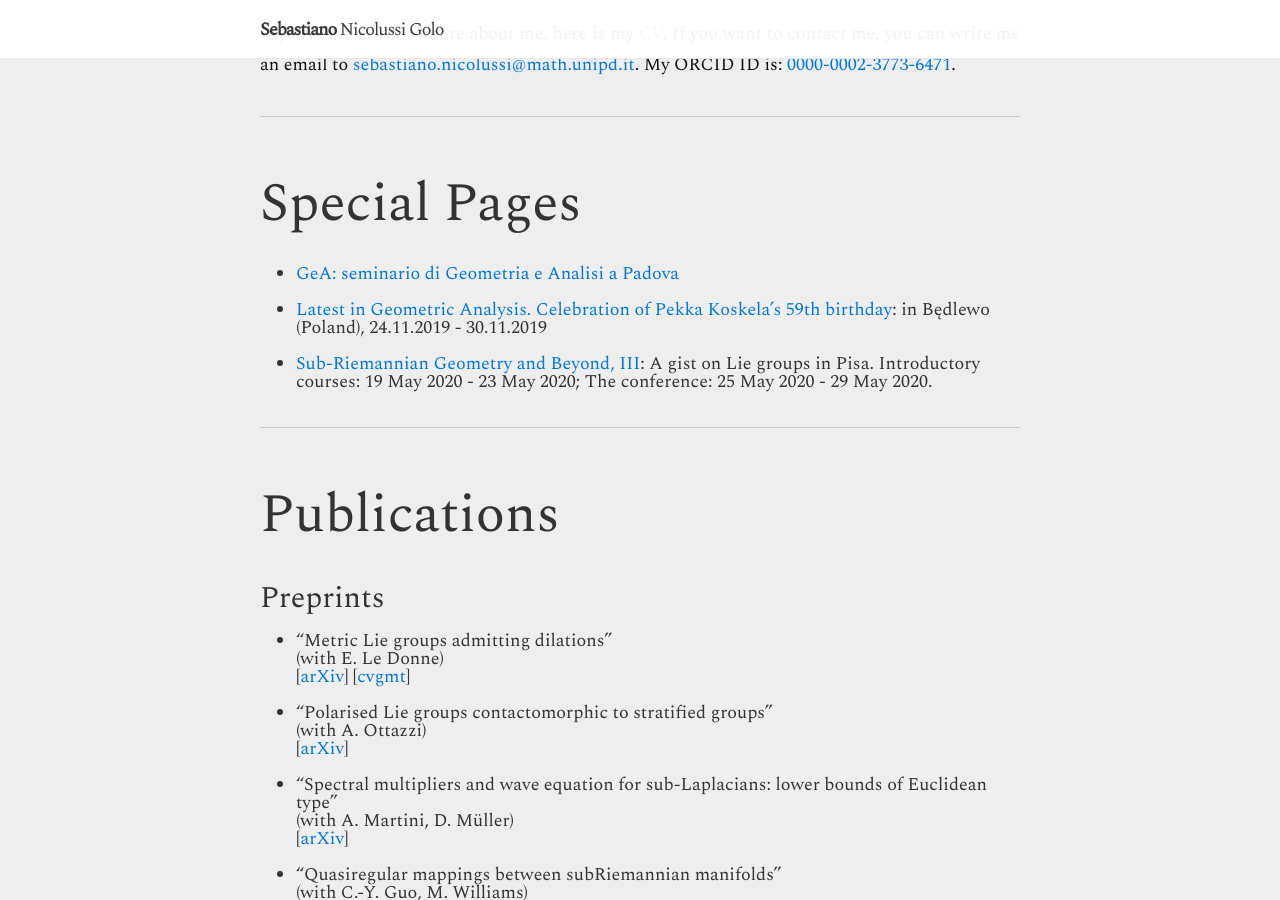
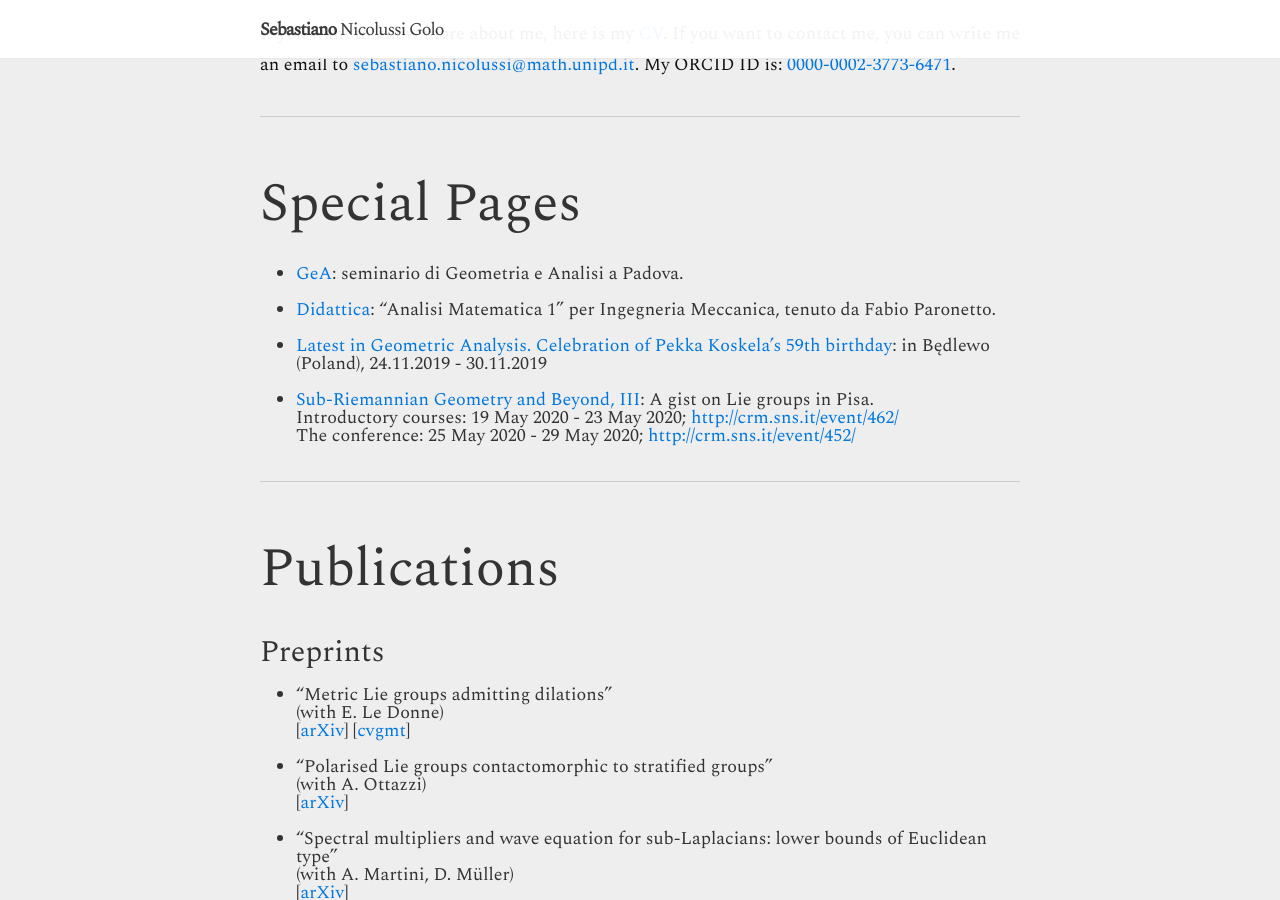
Before and after one commit to Seba272/seba272.github.io, a Jekyll site: the page built from index.md, in a window 1280 px wide and 900 px high, scrolled down 683 px. Built offline with Jekyll 4.4.1, drawn with Linux system fonts in a browser that asks for light colours; Markdown is read by kramdown in place of the engine named in the settings.

Commit message:
Add links.

```diff
--- a/index.md
+++ b/index.md
@@ -40,11 +40,17 @@ My ORCID ID is: [0000-0002-3773-6471](http://orcid.org/0000-0002-3773-6471).
 Special Pages
 =============
 
-* [GeA: seminario di Geometria e Analisi a Padova](pages/GeA)
+* [GeA](pages/GeA): seminario di Geometria e Analisi a Padova.
+* [Didattica](https://www.math.unipd.it/~fabio/didattica/index_didattica.html):
+	"Analisi Matematica 1" per Ingegneria Meccanica, tenuto da Fabio Paronetto.
 * [Latest in Geometric Analysis. Celebration of Pekka Koskela's 59th birthday](https://www.impan.pl/en/activities/banach-center/conferences/19-latest):
 	in Będlewo (Poland), 24.11.2019 - 30.11.2019
 * [Sub-Riemannian Geometry and Beyond, III](https://sites.google.com/view/pisa2020):
-	A gist on Lie groups in Pisa. Introductory courses: 19 May 2020 - 23 May 2020; The conference: 25 May 2020 - 29 May 2020.
+	A gist on Lie groups in Pisa.
+	Introductory courses: 19 May 2020 - 23 May 2020;
+	[http://crm.sns.it/event/462/](http://crm.sns.it/event/462/)
+	The conference: 25 May 2020 - 29 May 2020;
+	[http://crm.sns.it/event/452/](http://crm.sns.it/event/452/)
 
 ---
 
```
